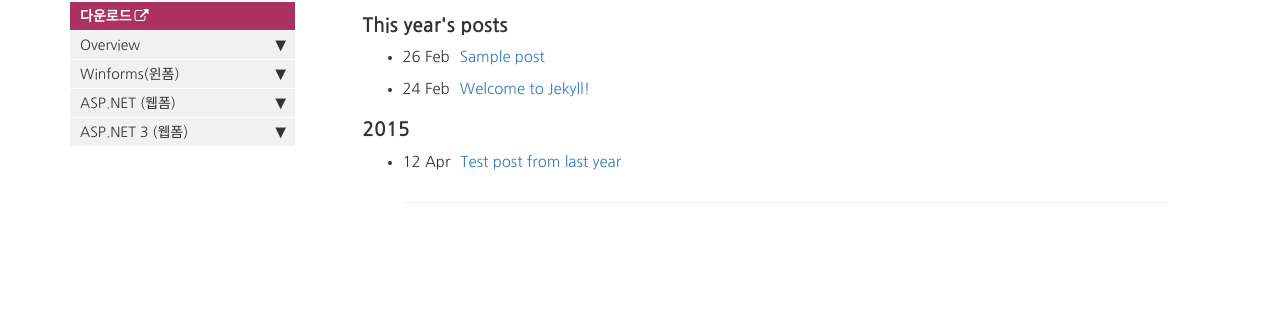
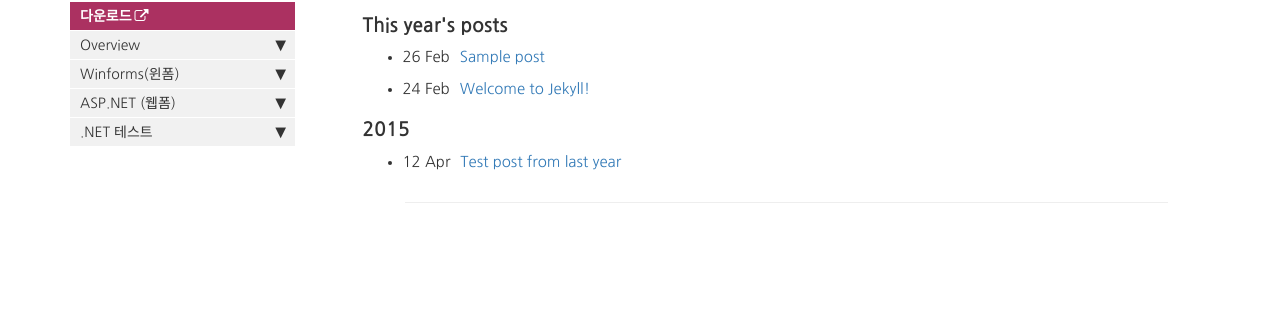
Before and after one commit to grapecity-korea/SP.NETraining.github.io, a Jekyll site: the page built from pages/news/news_archive.html, in a window 1280 px wide. Shown: the part 106-421 px from the top of the page. Built offline with Jekyll 4.4.1, drawn with Linux system fonts in a browser that asks for light colours; comment, search, counter and statistics services are not loaded.

```diff
--- a/_data/sidebars/mydoc_sidebar.yml
+++ b/_data/sidebars/mydoc_sidebar.yml
@@ -120,15 +120,14 @@ entries:
             url: /spasp_etc.html
             output: web, pdfs
 
-      - title: ASP.NET 3 (웹폼)
+      - title: .NET 테스트
         output: web, pdf
         folderitems:
           - title: 시작하기
-            output: web, pdf
-
             subfolders:
               - title: 시작하기2
-
-                subfolderitems:
-                  - title: 스타일
-                    url: /spasp_style.html
+                url: /spasp_start.html
+                output: web, pdf
+              - title: 스타일
+                url: /spasp_style.html
+                output: web, pdfs
```
